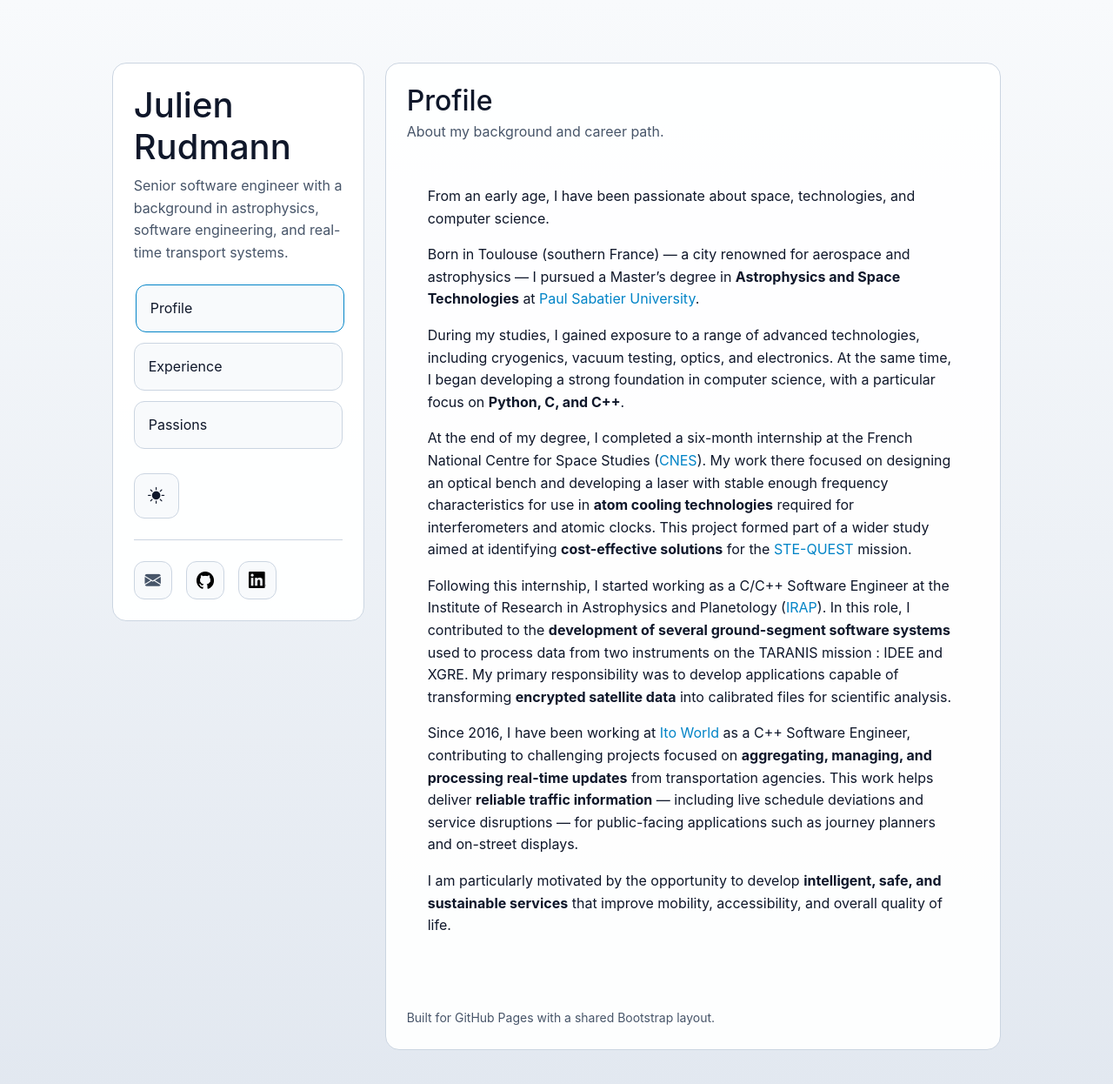
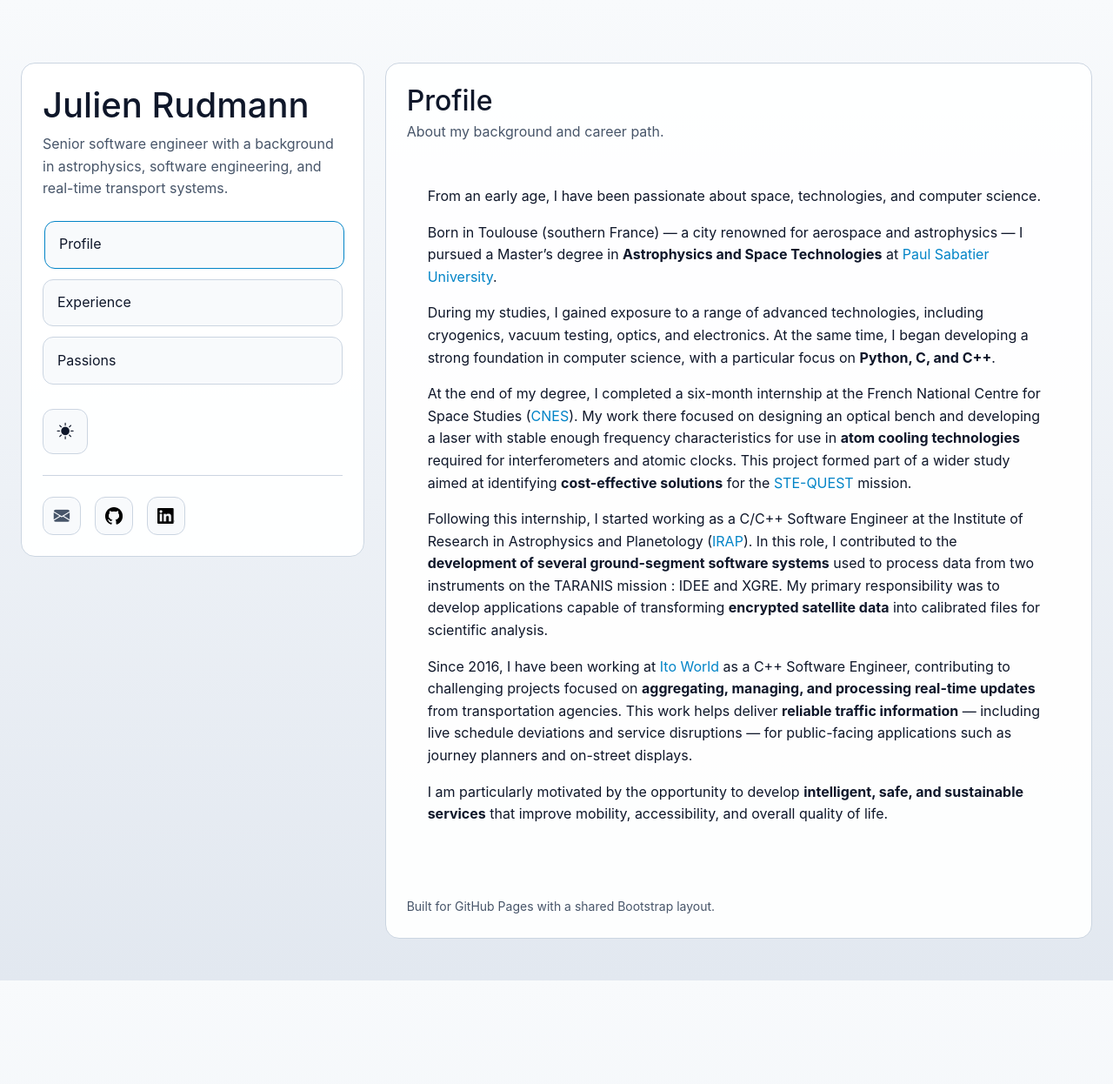
Before and after one commit to julien-rudmann/cv, a Jekyll site: the page built from index.html, in a window 1280 px wide and 1255 px high. Shown: the top 1246 px of the window at 87% size. Built offline with Jekyll 4.4.1, drawn with Linux system fonts in a browser that asks for light colours.

Commit message:
Experimentation

```diff
--- a/_layouts/default.html
+++ b/_layouts/default.html
@@ -47,7 +47,7 @@
 <body>
 <div class="container-fluid py-4 py-lg-5">
     <div class="row g-4 justify-content-center site-grid">
-        <aside class="col-12 col-lg-4 col-xl-3">
+        <aside class="col-12 col-lg-5 col-xl-4 col-xxl-3">
             <div class="sidebar-panel sticky-lg-top">
 
                 <div class="sidebar-intro mb-4">
@@ -101,7 +101,7 @@
             </div>
         </aside>
 
-        <main class="col-12 col-lg-8 col-xl-7">
+        <main class="col-12 col-lg-7 col-xl-8 col-xxl-7">
             <div class="content-panel">
 
                 <header class="page-header mb-4">
--- a/assets/css/style_dark.css
+++ b/assets/css/style_dark.css
@@ -68,6 +68,10 @@ a:hover {
 h3,
 h4 {
   margin-top: 0;
+}
+
+.site-name {
+  white-space: nowrap;
 }
 
 .sidebar-nav .nav-link {
--- a/assets/css/style_light.css
+++ b/assets/css/style_light.css
@@ -68,6 +68,10 @@ a:hover {
 h3,
 h4 {
   margin-top: 0;
+}
+
+.site-name {
+  white-space: nowrap;
 }
 
 .sidebar-nav .nav-link {
```
Also changed, not shown: experience.html (line endings or trailing spaces).
